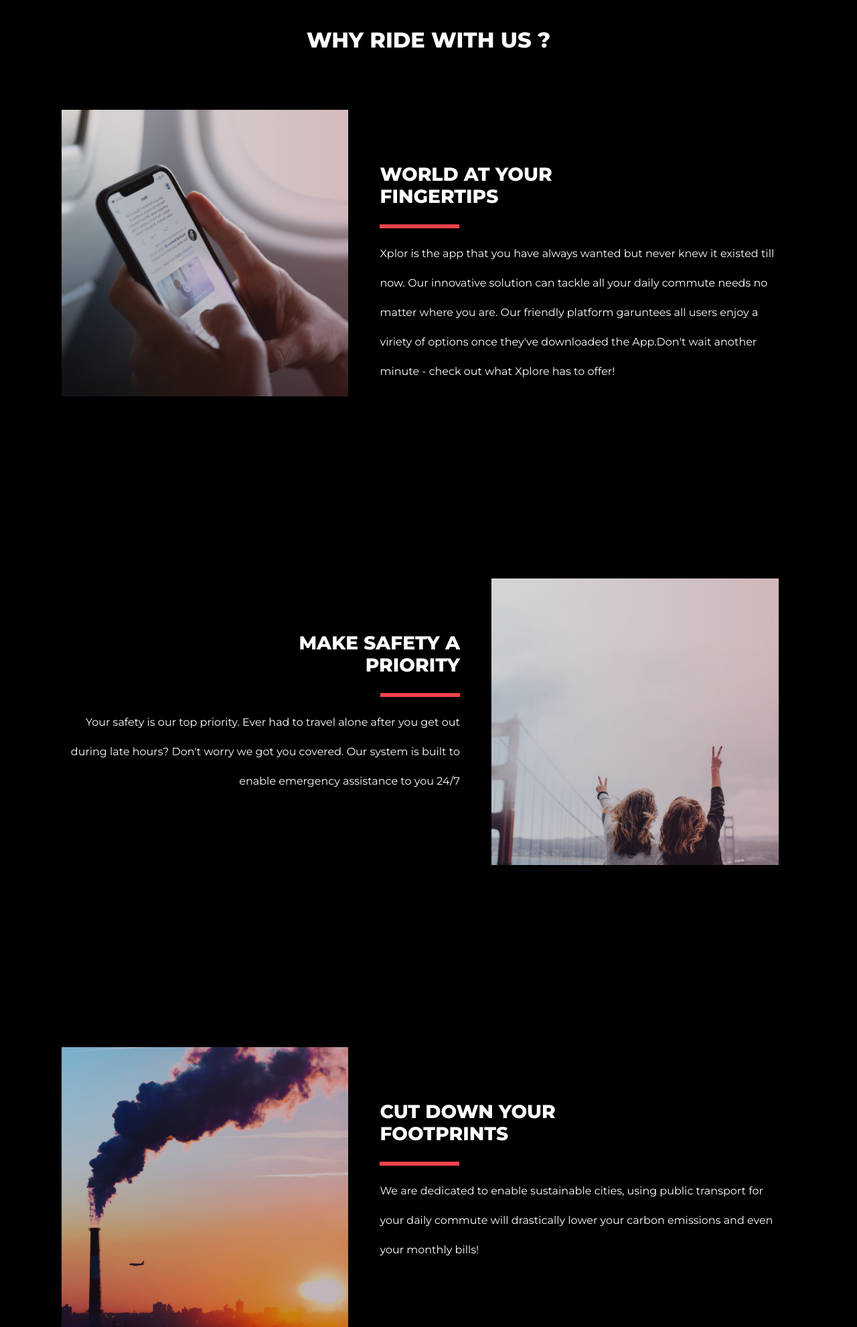
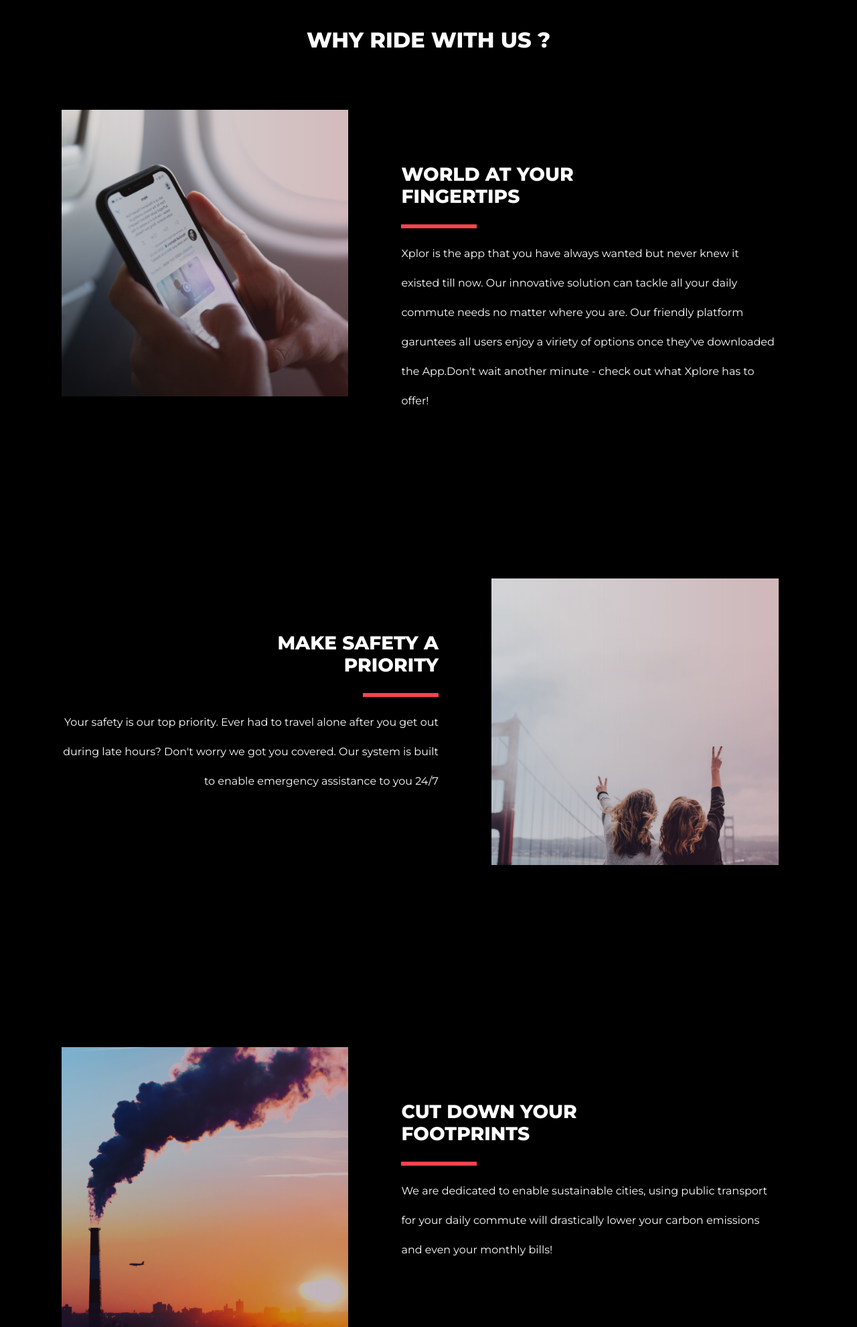
Before and after one commit to 0snowden0/project-xplor-site, a PHP site: page / in a window 1280 px wide. Shown: the part 863-2845 px from the top of the page at 67% size. Run offline with PHP 8.4, Linux system fonts and the light colour scheme; some libraries are stand-ins or nearby versions.

Commit message:
winding up 07

```diff
--- a/product_page/styles.css
+++ b/product_page/styles.css
@@ -215,11 +215,11 @@ html{
 	}
 
 .content-box{
-	padding-left:2rem;
+	padding-left:4rem;
 	}
 
 .peace-content-box{
-	padding-right:2rem;
+	padding-right:4rem;
 	}
 }
 
```
